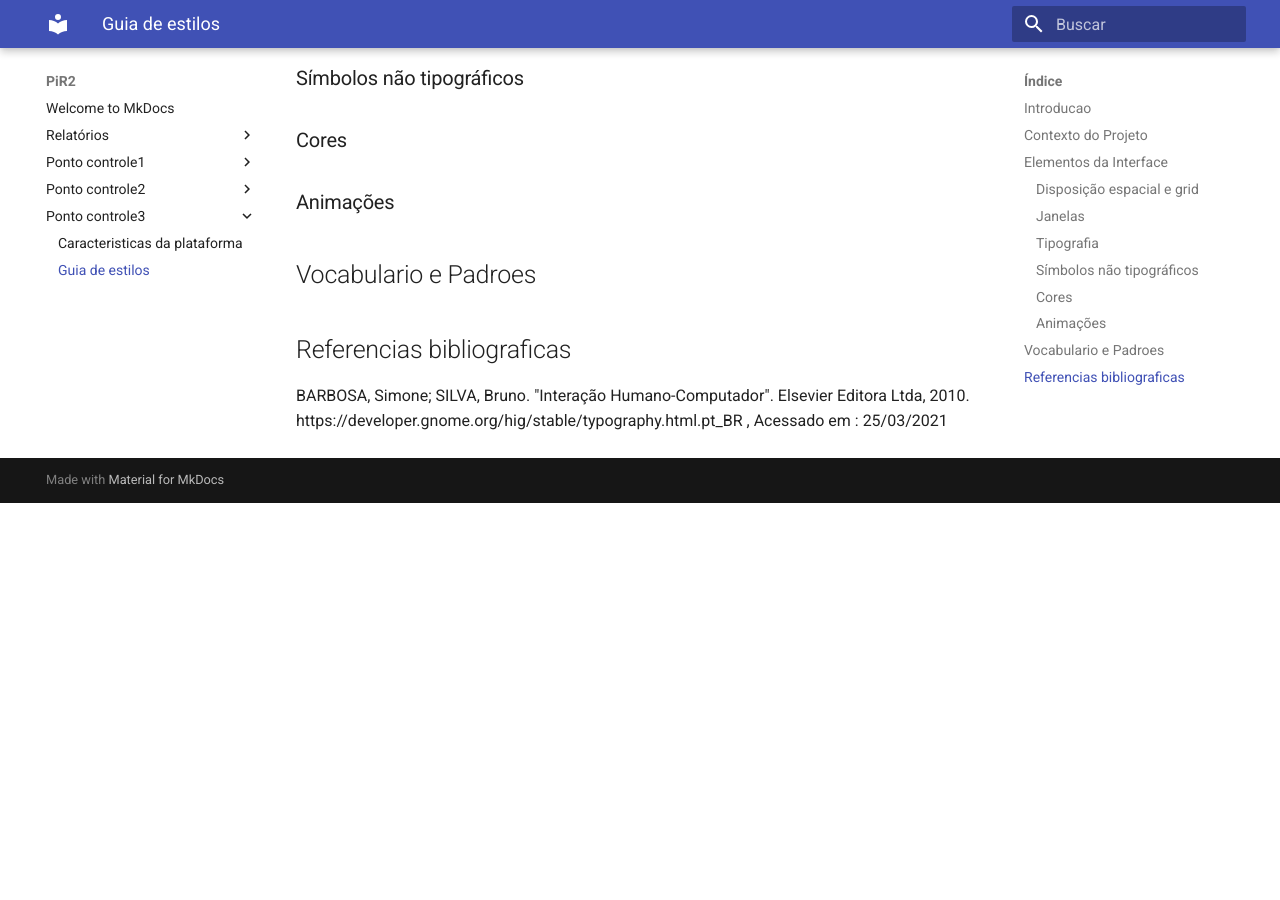
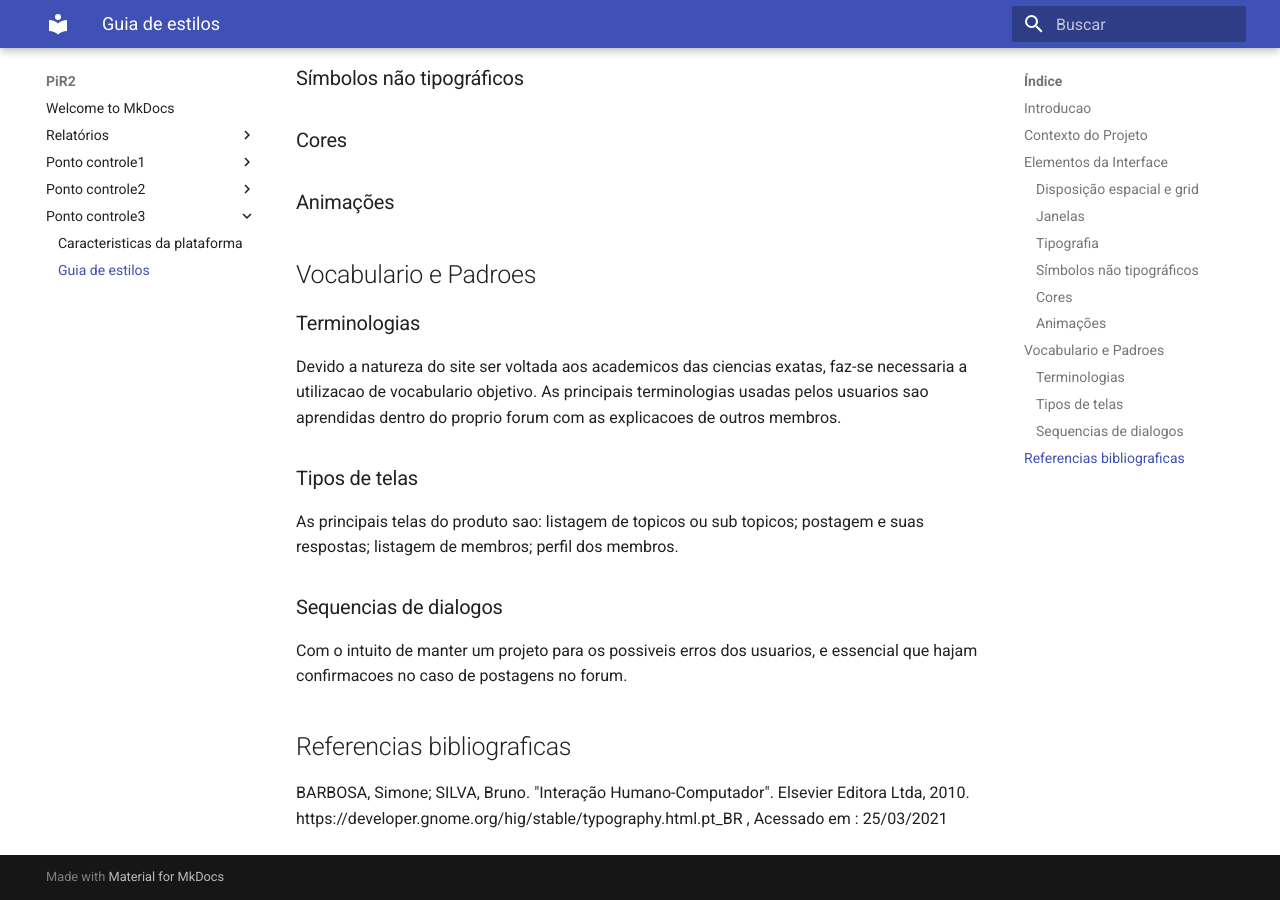
Before and after one commit to liversonp/2020.2-forumPiR2, an MkDocs documentation site: the page built from docs/ponto_controle3/guia_estilos.md, in a window 1280 px wide and 900 px high, scrolled down 1198 px. Built offline with MkDocs 1.6.1 and Material for MkDocs 9.7.7, drawn with Linux system fonts in a browser that asks for light colours; before the commit the page ends 1701 px from its top, so only the background shows below that.

Commit message:
Linguagens adicionadas ao documento

```diff
--- a/docs/ponto_controle3/guia_estilos.md
+++ b/docs/ponto_controle3/guia_estilos.md
@@ -48,6 +48,21 @@ os elementos o designer tera liberdade para montar a maneira de disposicao desta
 
 ## Vocabulario e Padroes
 
+### Terminologias
+
+Devido a natureza do site ser voltada aos academicos das ciencias exatas, faz-se necessaria
+a utilizacao de vocabulario objetivo. As principais terminologias usadas pelos usuarios sao
+aprendidas dentro do proprio forum com as explicacoes de outros membros.
+
+### Tipos de telas
+
+As principais telas do produto sao: listagem de topicos ou sub topicos; postagem e suas respostas;
+listagem de membros; perfil dos membros.
+
+### Sequencias de dialogos
+
+Com o intuito de manter um projeto para os possiveis erros dos usuarios, e essencial que
+hajam confirmacoes no caso de postagens no forum.
 
 ## Referencias bibliograficas
 
```
